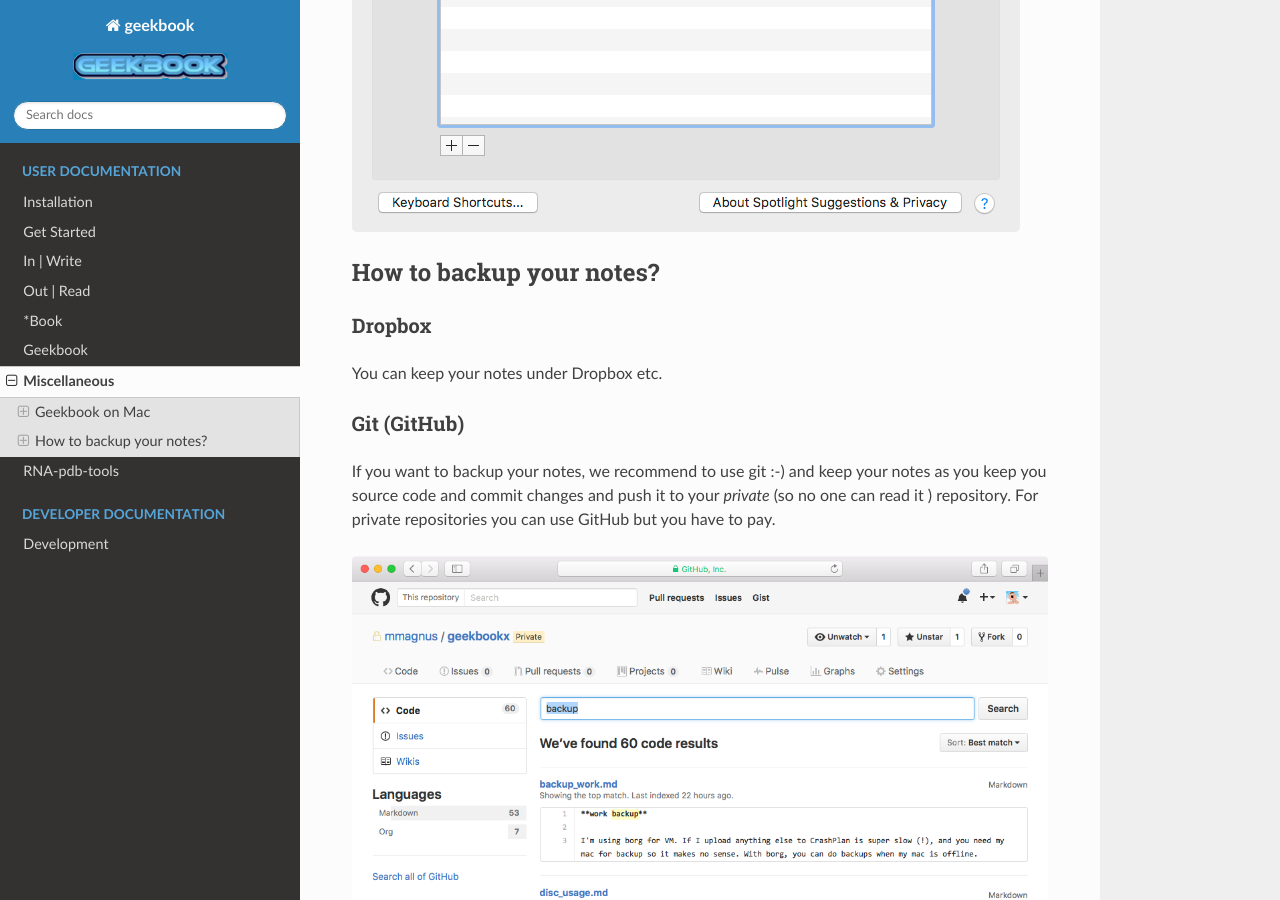
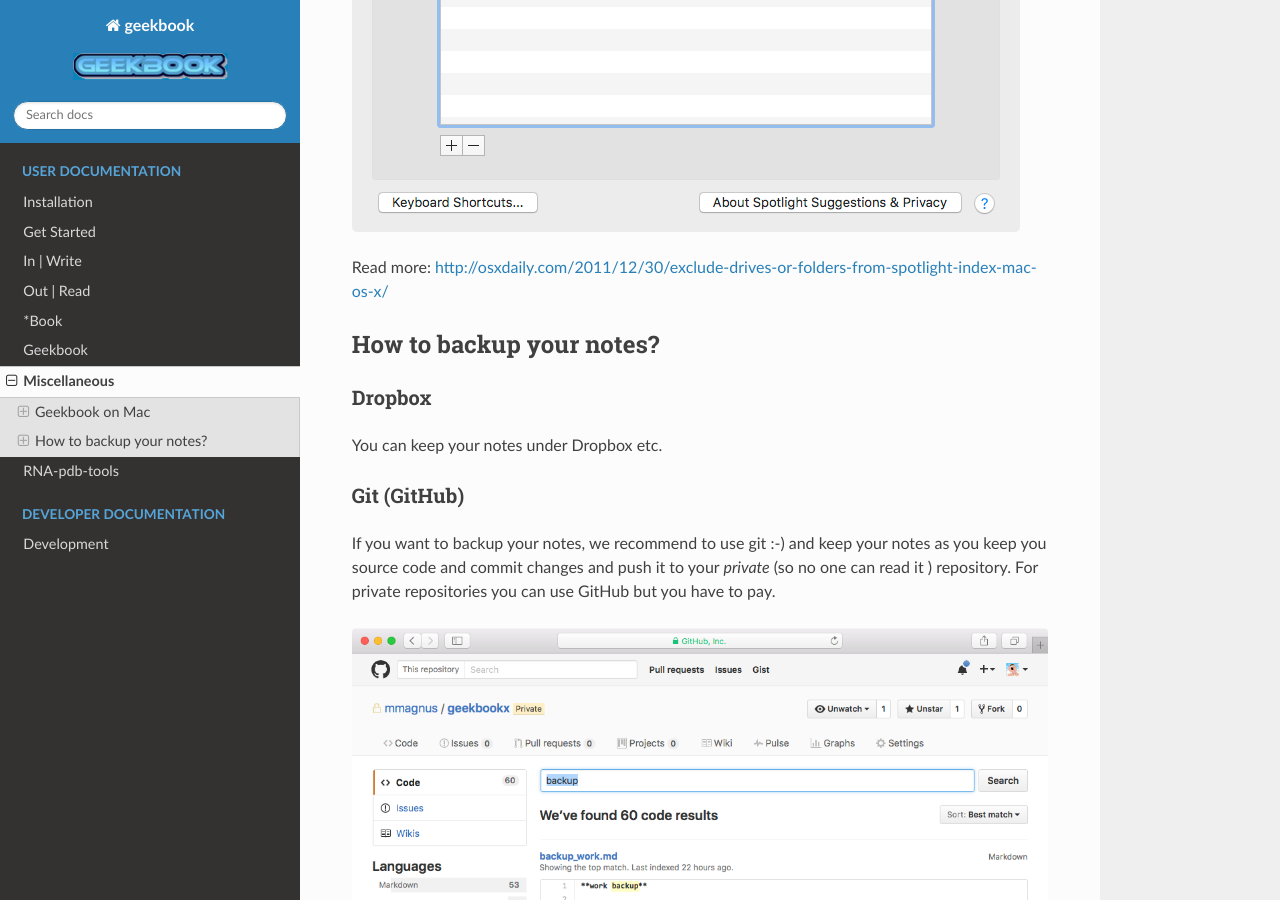
Before and after one commit to mmagnus/geekbook, a Sphinx documentation site: the page built from docs/source/misc.rst, in a window 1280 px wide and 900 px high, scrolled down 1158 px. Built offline with Sphinx 7.4.7 and the Read the Docs theme 2.0.0, drawn with Linux system fonts in a browser that asks for light colours.

Commit message:
Update misc.rst

```diff
--- a/docs/source/misc.rst
+++ b/docs/source/misc.rst
@@ -12,6 +12,8 @@
 Before using Spotlight you tell Spotlight to stop indexing folder ``geekbook/engine/data/orig``. Thus some technical copies used by Geekbook internally of your notes will not be index by Spotlight.
 
 .. image:: ../imgs/spotlight_orig_stop.png
+
+Read more: http://osxdaily.com/2011/12/30/exclude-drives-or-folders-from-spotlight-index-mac-os-x/
 
 How to backup your notes?
 -----------------------------------------------------------------
```
